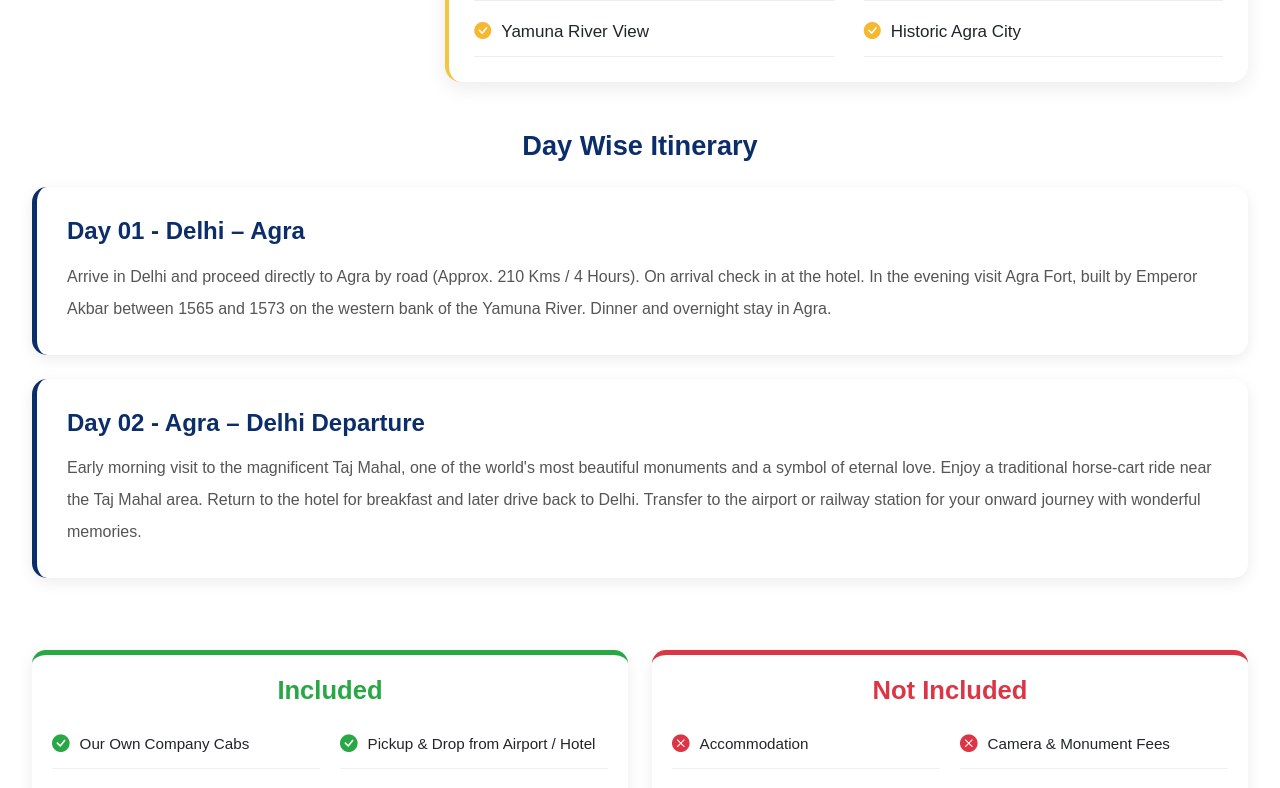
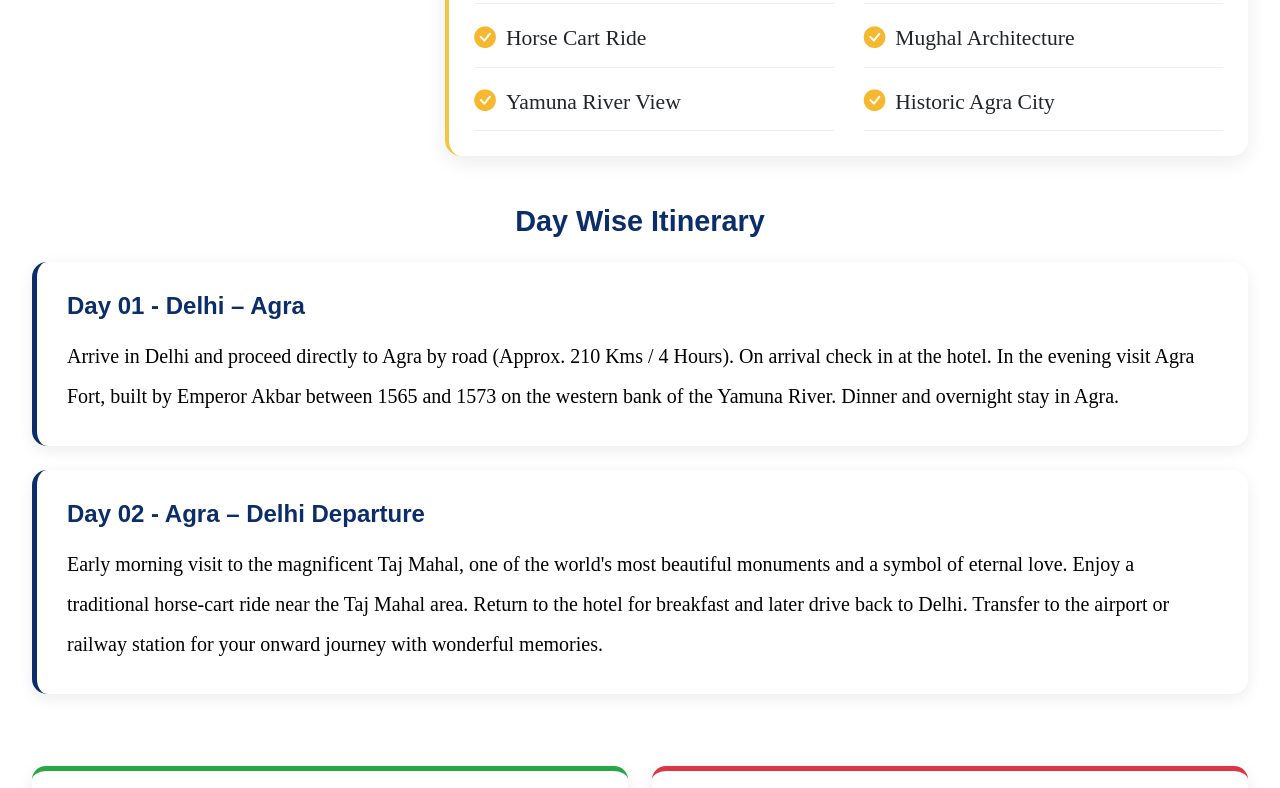
Before and after one commit to ashmitasingh1918-ops/krishna_tour_travels, a React (Vite) app: page /newsite/packages/delhi-agra-delhi-1n in a window 1280 px wide. Shown: the part 660-1448 px from the top of the page. Built offline with nearby package versions, Linux system fonts and the light colour scheme; a web font is replaced by a local one.

Commit message:
Updated font size and font family

```diff
--- a/src/pages/Contact.css
+++ b/src/pages/Contact.css
@@ -577,15 +577,18 @@
 }
 
 .emergency-title {
-  font-family: var(--font-heading);
-  font-size: 28px;
+  font-family: poppins;
+  font-size: 1.25rem;
   font-weight: 700;
   margin-bottom: 0.5rem;
+
 }
 
 .emergency-desc {
   color: var(--on-primary-container);
   margin: 0;
+  font-family: poppins;
+  font-size: 1.25rem;
 }
 
 .emergency-action {
--- a/src/pages/PackageDetails.css
+++ b/src/pages/PackageDetails.css
@@ -44,6 +44,8 @@
     font-weight: 700;
     margin-top: 0;
     margin-bottom: 20px;
+    font-family: sans-serif;
+    font-size: 1.8rem;
 }
 
 .package-image {
@@ -57,6 +59,8 @@
     border-radius: 16px;
     padding: 25px;
     box-shadow: 0 6px 20px rgba(0,0,0,0.08);
+    font-family: poppins;
+    font-size: 1.35rem;
 }
 
 .highlights-card {
@@ -120,8 +124,9 @@
 
     padding-bottom: 12px;
     border-bottom: 1px solid #eee;
+    font-family: poppins;
+    font-size: 1.35rem;
 
-    font-size: 17px;
 }
 
 .highlight-item i {
@@ -176,10 +181,11 @@
 
 .itinerary-card p {
     line-height: 2;
-    color: #555;
-    font-size: 1rem;
+    color: #000;
+    font-size: 1.25rem;
     white-space: pre-line;
     margin-bottom: 0;
+    font-family: poppins;
 }
 
 
@@ -236,7 +242,8 @@
 
     border-bottom: 1px solid #f1f1f1;
 
-    font-size: 0.95rem;
+    font-size: 1.1rem;
+    font-family: poopins;
 }
 
 .info-list li:last-child {
@@ -278,6 +285,7 @@
 
     .section-title {
         text-align: center;
+
     }
     .overview-card,
 .highlights-card {
@@ -285,6 +293,8 @@
     padding: 30px;
     border-radius: 15px;
     box-shadow: 0 6px 20px rgba(0,0,0,0.08);
+    font-family: poppins;
+    font-size: 1.8rem;
 }
 .package-header {
     margin-bottom: 20px;
```
